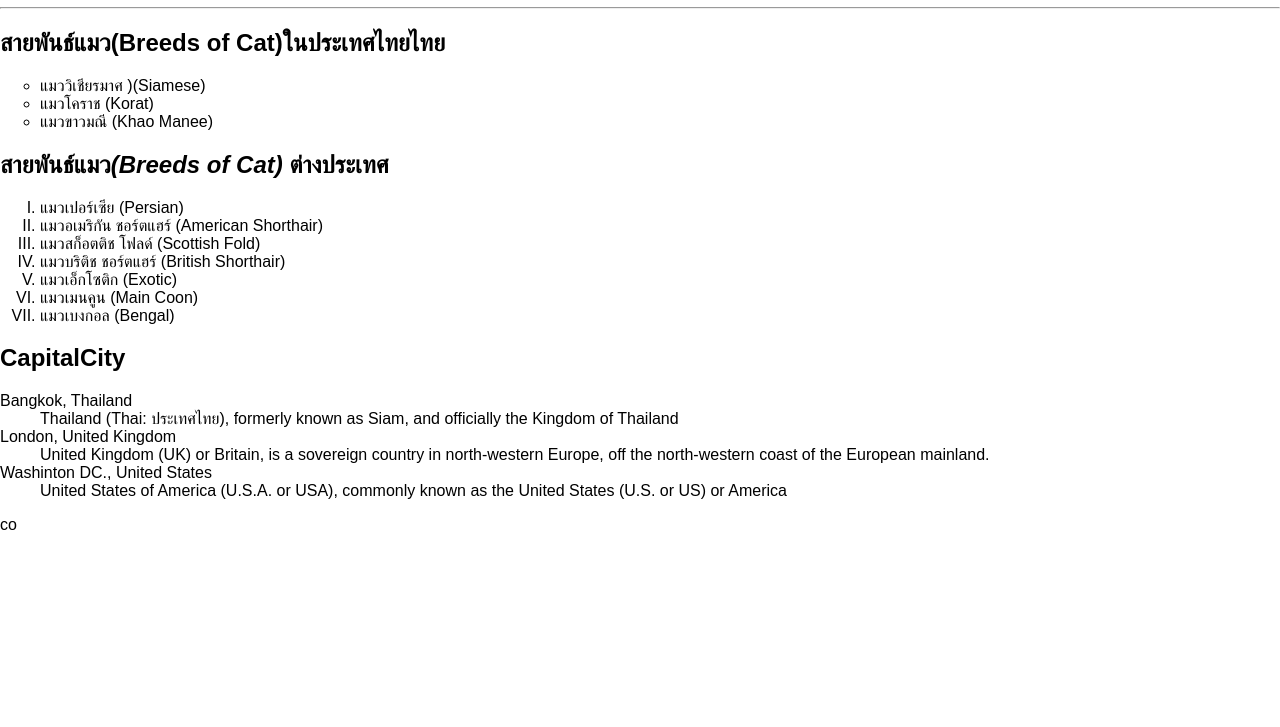
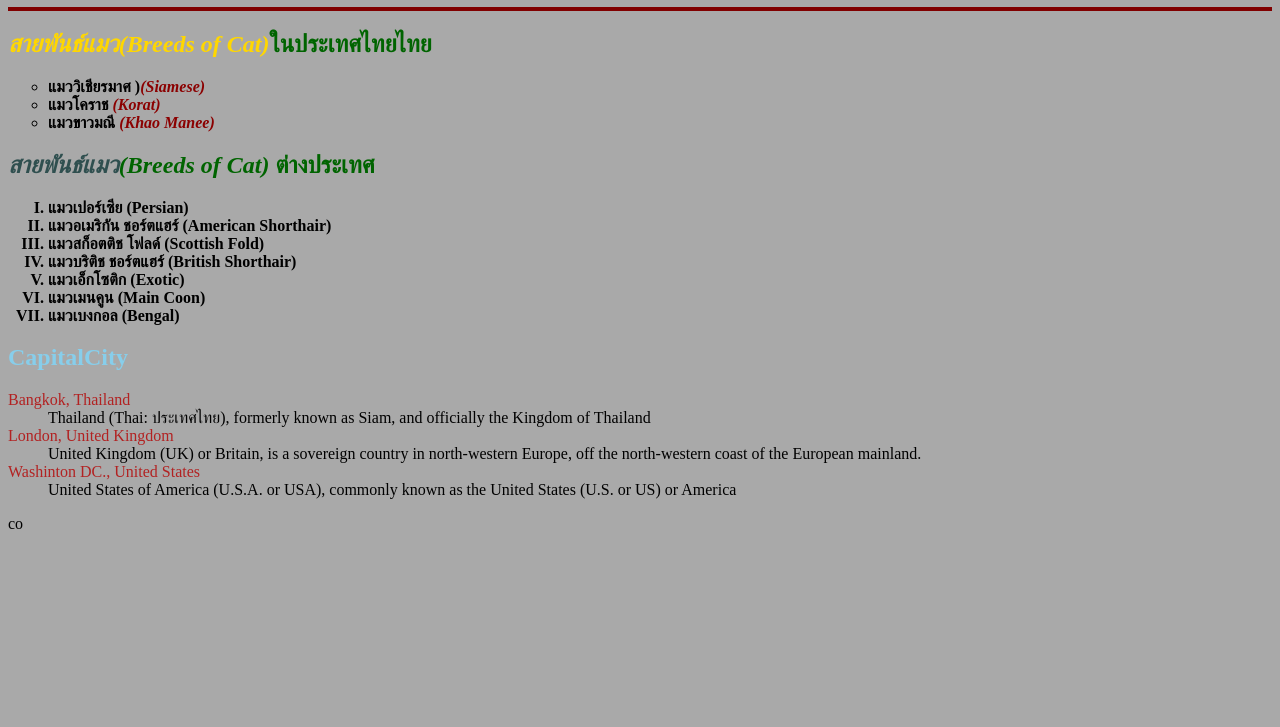
Before and after one commit to Chollathan002/Webdesign5, a plain HTML site: page Week501.html in a window 1280 px wide. Shown: the part 73-800 px from the top of the page. Drawn offline with Linux system fonts and the light colour scheme.

Commit message:
update v3.0

```diff
--- a/Week501.html
+++ b/Week501.html
@@ -7,7 +7,7 @@
         <meta name="keyword" content="Breeds of cat">
         <meta name="viewport" content="width=device, initial-scale-1.0">
         <title>Advance CSS</title>
-        <link rel="stylesheet" href="style.css">
+        <link rel="stylesheet" href="style501.css">
     </head>
 
     <body>
```
